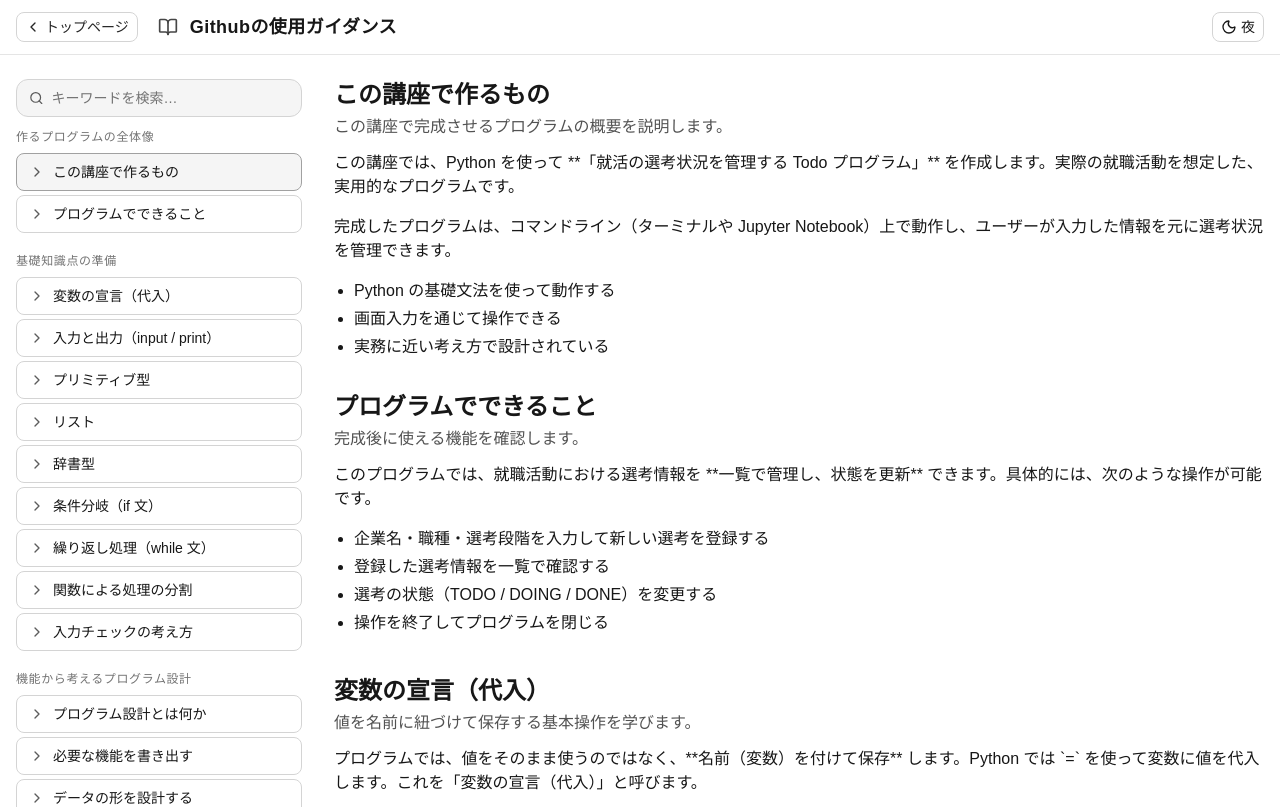
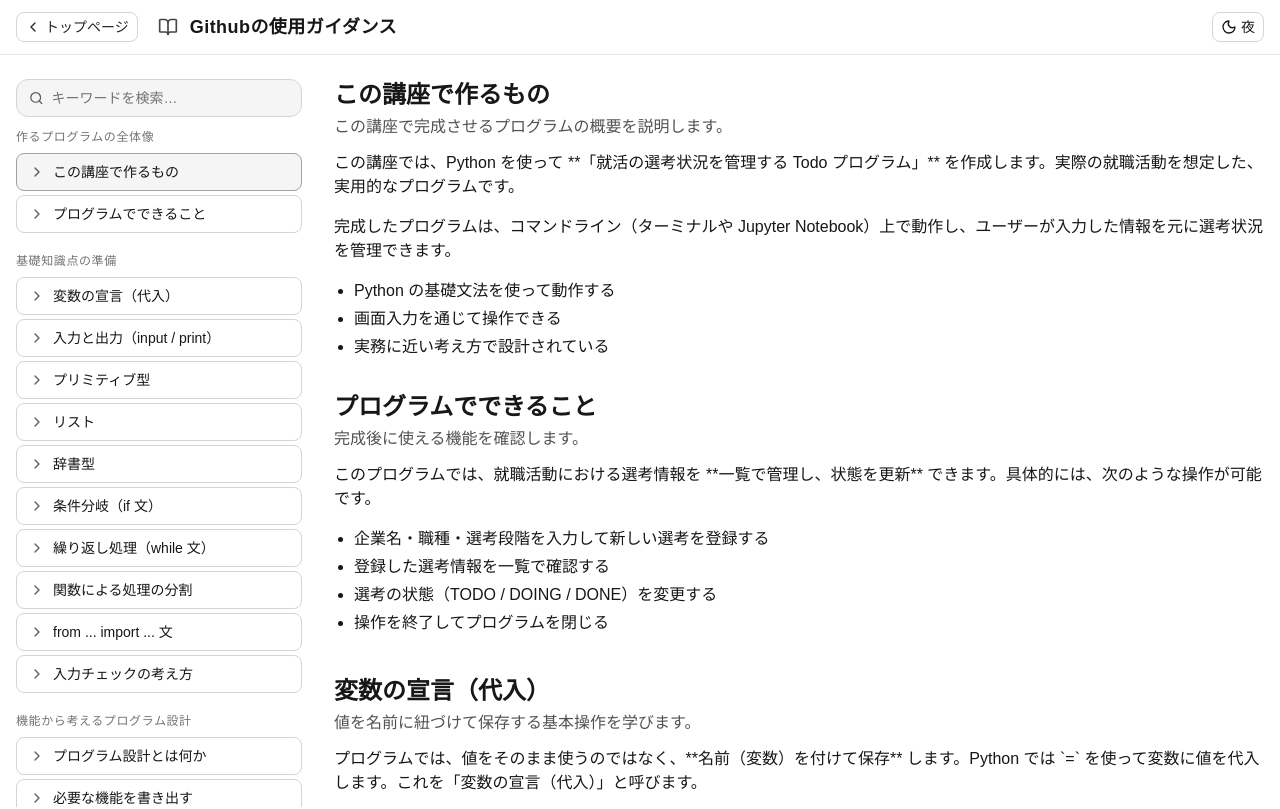
Before and after one commit to YoshihiroChen/IT-Study-Program, a Next.js app in the folder frontend/: page /paths/others/python-project in a window 1280 px wide. Shown: the top 809 px of the page. Built offline with nearby package versions, Linux system fonts and the light colour scheme.

Commit message:
new edition

```diff
--- a/frontend/src/app/paths/others/python-project/page.tsx
+++ b/frontend/src/app/paths/others/python-project/page.tsx
@@ -344,6 +344,50 @@ for key, value in person.items():
           }
         ]
       },
+      {
+        "id": "from-import-statement",
+        "title": "from ... import ... 文",
+        "summary": "モジュールの中から特定の機能だけを読み込むための構文です。",
+        "content": [
+          {
+            "type": "p",
+            "text": "Python では、機能ごとにコードをまとめた **モジュール（module）** を利用できます。`from ... import ...` は、そのモジュールの中から **必要なものだけを指定して読み込む** ための構文です。"
+          },
+          {
+            "type": "p",
+            "text": "通常の `import モジュール名` と異なり、`from` を使うことで、モジュール名を省略して直接機能を呼び出せるようになります。"
+          },
+          {
+            "type": "code",
+            "filename": "from-import-basic.py",
+            "lang": "python",
+            "code": "# datetime モジュール全体を読み込む場合\nimport datetime\n\nnow = datetime.datetime.now()\nprint(now)"
+          },
+          {
+            "type": "p",
+            "text": "一方で、`from ... import ...` を使うと、モジュール名を付けずにその機能を直接使用できます。"
+          },
+          {
+            "type": "code",
+            "filename": "from-import-direct.py",
+            "lang": "python",
+            "code": "# datetime モジュールから datetime クラスだけを読み込む\nfrom datetime import datetime\n\nnow = datetime.now()\nprint(now)"
+          },
+          {
+            "type": "ul",
+            "items": [
+              "`import モジュール名`：モジュール全体を読み込む",
+              "`from モジュール名 import 機能名`：必要な機能だけを読み込む",
+              "`from` を使うとコードが短くなり、可読性が向上する"
+            ]
+          },
+          {
+            "type": "p",
+            "text": "この教材で作成する就活Todoアプリでは、現在時刻を取得するために `from datetime import datetime` を使用します。これは、`datetime.now()` を簡潔に書くためです。"
+          }
+        ]
+      },
+
       {
         "id": "input-validation",
         "title": "入力チェックの考え方",
```
